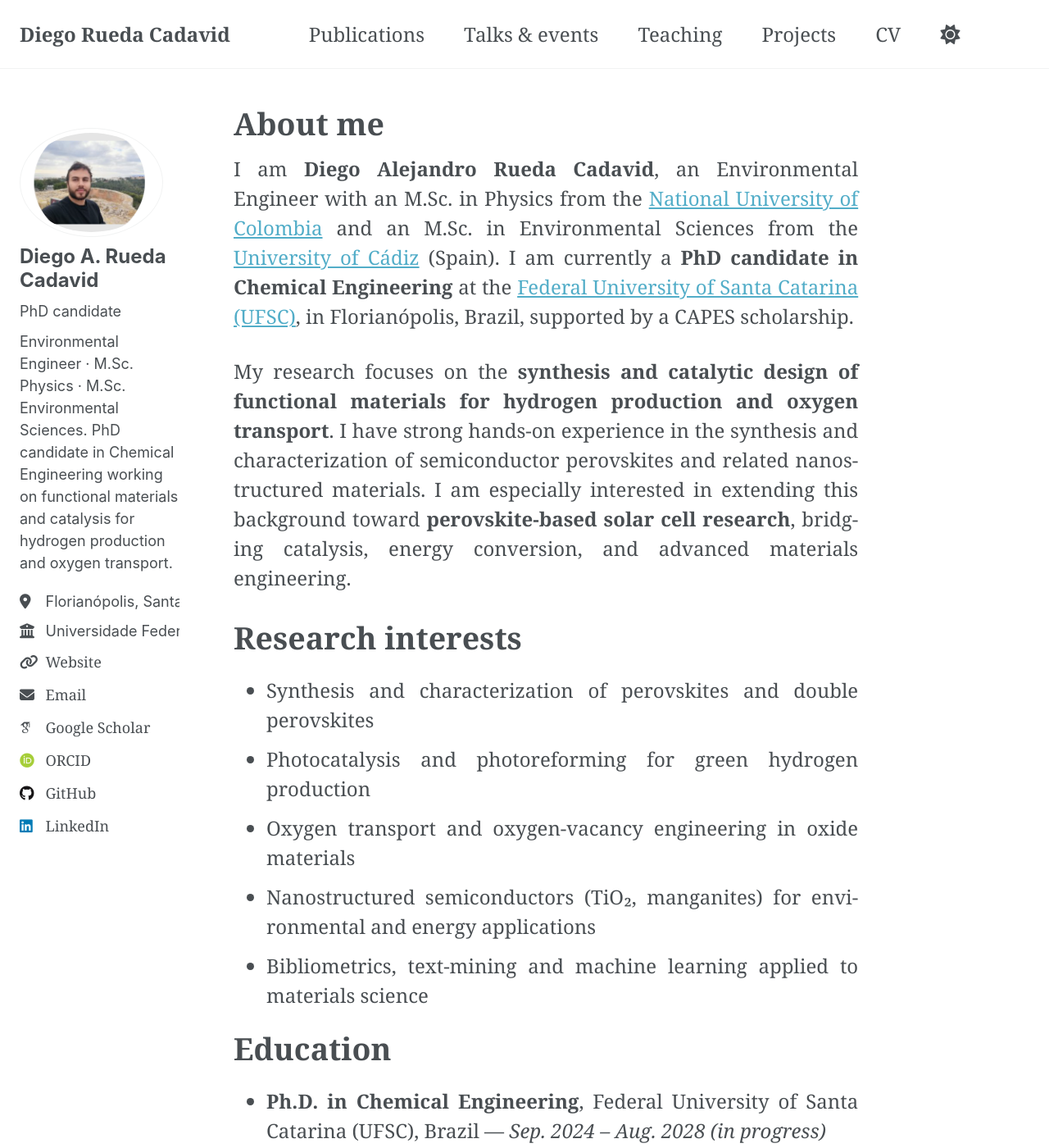
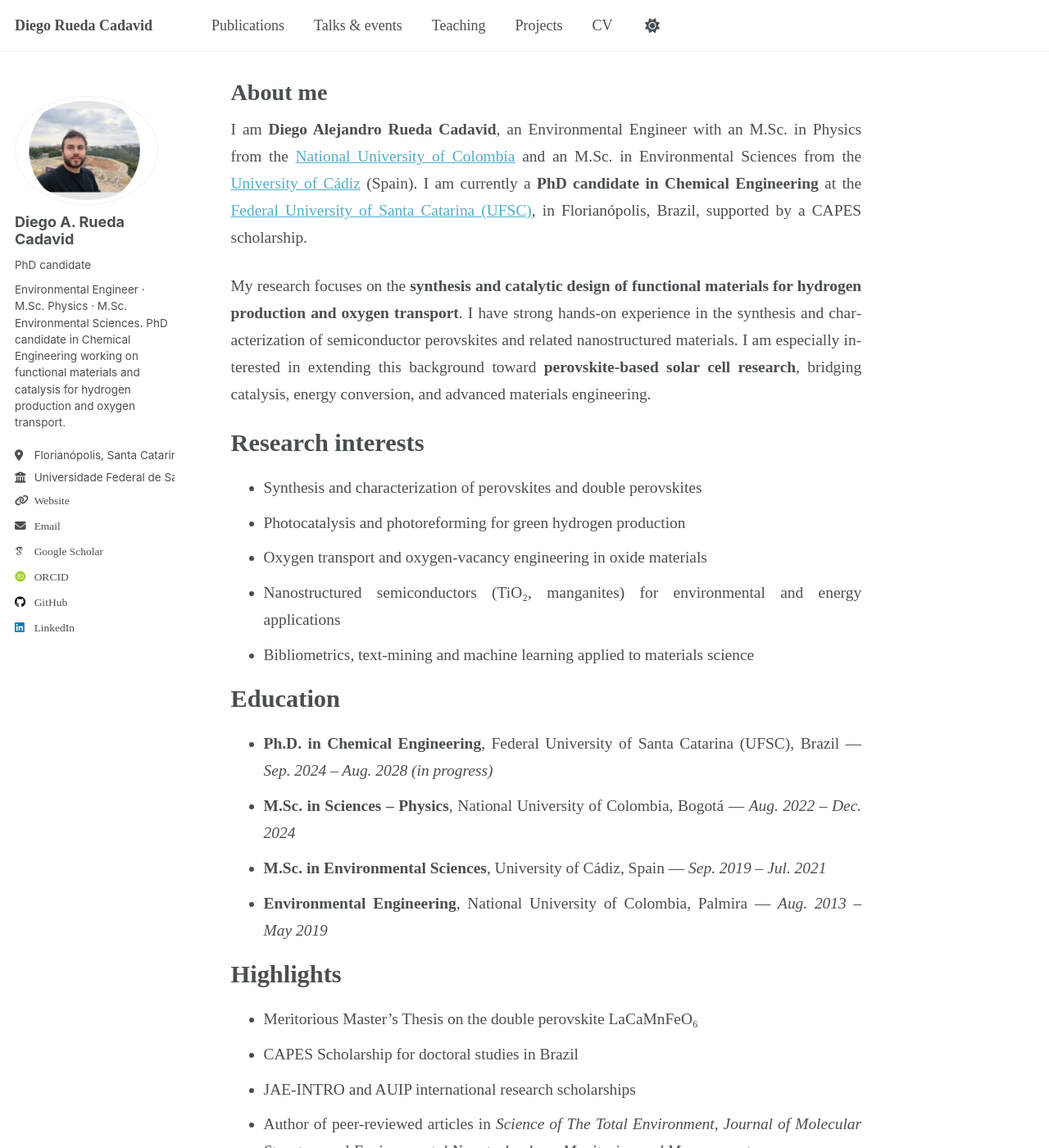
Before and after one commit to diaruedaca/diaruedaca.github.io, a Jekyll site: the page built from _pages/about.md, in a window 1280 px wide and 1400 px high. Shown: the whole window at 82% size. Built offline with Jekyll 4.4.1, drawn with Linux system fonts in a browser that asks for light colours; some web fonts are replaced; a script that is not in the unit is left out.

Commit message:
Switch to Times New Roman and fix sidebar/content overlap
- Replace Computer Modern with Times New Roman (Tinos fallback webfont)
- Remove root html font-size scaling that broke the grid (caused sidebar overlap)
- Increase reading size on the main column only; keep justified body copy

Co-Authored-By: Claude Opus 4.8 <noreply@anthropic.com>

```diff
--- a/_includes/head/custom.html
+++ b/_includes/head/custom.html
@@ -14,12 +14,14 @@
 <link rel="icon" href="/images/favicon.ico"/>
 <meta name="theme-color" content="#ffffff"/>
 
-<!-- Computer Modern (LaTeX) web font -->
-<link rel="stylesheet" href="https://cdn.jsdelivr.net/gh/aaaakshat/cm-web-fonts/font/Serif/cmun-serif.css"/>
+<!-- Tinos: metric-compatible with Times New Roman, for consistent rendering everywhere -->
+<link rel="preconnect" href="https://fonts.googleapis.com">
+<link rel="preconnect" href="https://fonts.gstatic.com" crossorigin>
+<link rel="stylesheet" href="https://fonts.googleapis.com/css2?family=Tinos:ital,wght@0,400;0,700;1,400;1,700&display=swap">
 
 <style>
-  /* Computer Modern across the site. Font-awesome/academicons keep their own
-     font because the icon rules target .fa/.ai elements directly. */
+  /* Times New Roman across the site (icons keep their own font because the
+     Font Awesome / Academicons rules target .fa/.ai elements directly). */
   body,
   h1, h2, h3, h4, h5, h6,
   p, ul, ol, li, dt, dd, blockquote, figcaption, label, table,
@@ -28,14 +30,13 @@
   .masthead, .greedy-nav, .site-title, .site-subtitle,
   .page__title, .page__content, .page__meta,
   .archive__item-title, .archive__item-excerpt, .page__footer {
-    font-family: "Computer Modern Serif", Georgia, "Times New Roman", serif;
+    font-family: "Times New Roman", Tinos, Times, Georgia, serif;
   }
 
-  /* Slightly larger base text (Computer Modern reads a touch small). */
-  html { font-size: 18px; }
-  @media (min-width: 37.5em) { html { font-size: 20px; } }
-  @media (min-width: 56.25em) { html { font-size: 22px; } }
-  @media (min-width: 75em)    { html { font-size: 24px; } }
+  /* Comfortable reading size for the main column only (keeps the grid intact,
+     so the sidebar no longer overlaps the content). */
+  .page__content { font-size: 1.08rem; line-height: 1.7; }
+  .archive .archive__item-excerpt { font-size: 1rem; line-height: 1.6; }
 
   /* Justify the body copy for an even, polished text block. */
   .page__content p,
```
